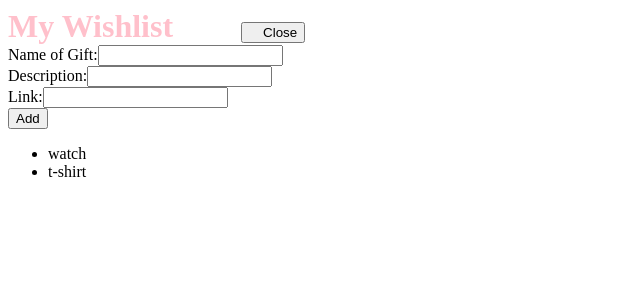
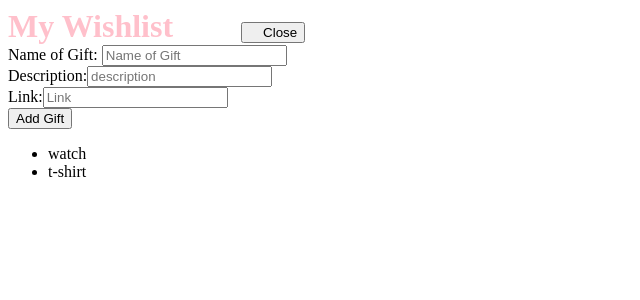
Before and after one commit to jenlee-tech/MyWishList, a React (Create React App) app: page / in a window 1280 px wide. Shown: the top 300 px of the page, without its empty margins (0-640 px from the left). Built offline with nearby package versions, Linux system fonts and the light colour scheme.

Commit message:
corrected labels in form

```diff
--- a/src/App.js
+++ b/src/App.js
@@ -16,35 +16,41 @@ function handleClose(e) {
 
 
 function App() {
-    const [datainfo, setData] = useState(data);
-    return (
+  const [datainfo, setData] = useState(data);
+  console.log("this is datainfo:", datainfo);
+  //console.log({datainfo})
+
+
+  return (
     <div>
         <h1> My Wishlist </h1>
         <button onClick = {handleClose}>Close</button>
         <form>
           <div>
-            <label>Name of Gift:
-              <input type="text" name="name"/>
-            </label>
+            <label>Name of Gift:   </label>
+              <input type="text" name="name" placeholder="Name of Gift" />
+
           </div>
 
           <div>
-            <label>Description:
-              <input type="text" name="description"/>
-            </label>
+            <label>Description:</label>
+              <input type="text" name="description" placeholder="description" />
+
           </div>
 
 
           <div>
-            <label>Link:
-              <input type="url" name="link"/>
-            </label>
+            <label>Link:</label>
+              <input type="url" name="link" placeholder= "Link" />
+
           </div>
 
-          <input type="submit" value="Add" onClick = {handleSubmit} />
+          <input type="submit" value="Add Gift" onClick = {handleSubmit} />
         </form>
+
+
         <ul>
-          {data.map((item) => (
+          {datainfo.map((item) => (
           <li key = {item.id}>{item.name}</li>
           ))}
         </ul>
```
